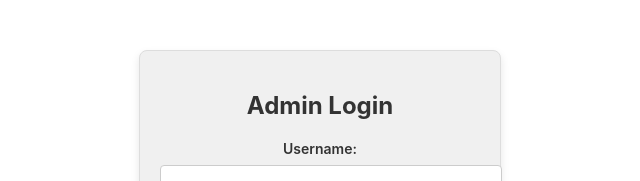
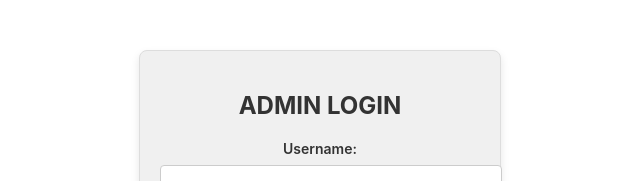
Before and after one commit to vinayakac/mcq, a React (Create React App) app in the folder webfront/: page /admin/login in a window 1280 px wide. Shown: the top 181 px of the page, without its empty margins (320-960 px from the left). Built offline with nearby package versions, Linux system fonts and the light colour scheme.

Commit message:
login add

```diff
--- a/webfront/src/pages/Login.jsx
+++ b/webfront/src/pages/Login.jsx
@@ -55,7 +55,7 @@ export default function Login() {
 
   return (
     <div style={styles.container}>
-      <h2 style={styles.heading}>Login</h2>
+      <h2 style={styles.heading}>LOGIN</h2>
       <form onSubmit={handleLogin} style={styles.form}>
         <div style={styles.formGroup}>
           <label htmlFor="email" style={styles.label}>Email Address:</label>
--- a/webfront/src/pages/admin/Login.jsx
+++ b/webfront/src/pages/admin/Login.jsx
@@ -63,7 +63,7 @@ export default function AdminLogin() {
 
   return (
     <div style={styles.container}>
-      <h2 style={styles.header}>Admin Login</h2>
+      <h2 style={styles.header}>ADMIN LOGIN</h2>
       <form onSubmit={handleLogin} style={styles.form}>
         <div style={styles.formGroup}>
           <label style={styles.label} htmlFor="username">Username:</label>
```
